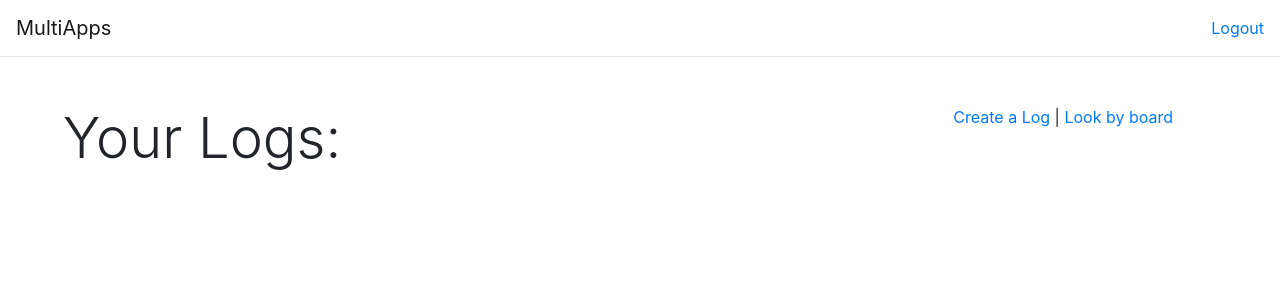
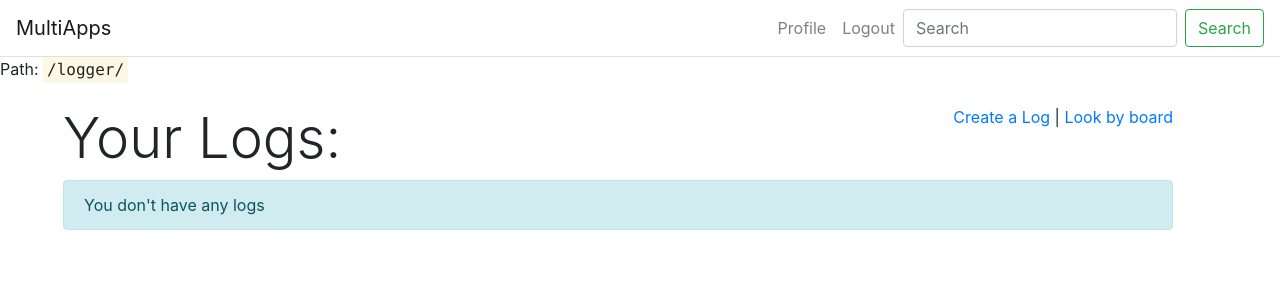
Before and after one commit to LaxmanChoudhary/MultiApps, a Django app: page /logger/ in a window 1280 px wide. Shown: the top 300 px of the page. Run offline with Django 3.2, Linux system fonts and the light colour scheme; the visitor is signed in with stand-in values (Sample User, id 1); data that the repository does not hold is empty; some libraries are stand-ins or nearby versions.

Commit message:
fixed forms.py

```diff
--- a/home/static/css/logger.css
+++ b/home/static/css/logger.css
@@ -0,0 +1,6 @@
+.disabledapp {
+	color: currentColor;
+	cursor: not-allowed;
+	opacity: 0.5;
+	pointer-events: none;
+}
--- a/home/templates/base.html
+++ b/home/templates/base.html
@@ -18,21 +18,40 @@
   </head>
   <body>
     <!-- Image and text -->
-    <nav class="navbar navbar-light border-bottom">
+    <nav class="navbar navbar-expand-md navbar-light border-bottom">
       <a class="navbar-brand" href="{% url 'home:index' %}">
         MultiApps
       </a>
-        <ul class="navbar-nav">
+      <button class="navbar-toggler" type="button" data-toggle="collapse" data-target="#navbarNavAltMarkup" aria-controls="navbarNavAltMarkup" aria-expanded="false" aria-label="Toggle navigation">
+          <span class="navbar-toggler-icon"></span>
+      </button>
+      <div class="collapse navbar-collapse" id="navbarNavAltMarkup">
+        <div class="navbar-nav ml-auto">
         {% if user.is_authenticated %}
-            <li class="nav-item"><a href="{% url "logout" %}?next={% url "home:index" %}" title="">Logout</a></li>
+            <a class="nav-link" href="{% url "home:profile" %}">Profile</a>
+            <a class="nav-link" href="{% url "logout" %}?next={% url "home:index" %}" title="">Logout</a>
+            <form class="form-inline my-0">
+                <input class="form-control mr-sm-2" type="search" placeholder="Search" aria-label="Search">
+                <button class="btn btn-outline-success my-2 my-sm-0" type="submit">Search</button>
+            </form>
         {% else %}
-            <li class="nav-item"><a href="{% url "login" %}?next={{ request.path }}">Login</a></li>
+            <a class="nav-link" href="{% url "login" %}?next={{ request.path }}">Login</a>
         {% endif %}
-        </ul>
+        </div>
+      </div>
     </nav>
+
+    <span class="float-left">
+    {% if request %}
+        <p>Path: <span class="text-monospace mark p-1">{{ request.path }}</span></p>
+    {% else %}
+        <p>No path!</p>
+    {% endif %}
+    </span>
 
     {% block content %}
     {% endblock content %}
+
     <!-- Optional JavaScript -->
     <!-- jQuery first, then Popper.js, then Bootstrap JS -->
 
--- a/home/urls.py
+++ b/home/urls.py
@@ -1,8 +1,9 @@
 from django.urls import path
-from home.views import HomeView
+from home.views import HomeView, ProfileView
 
 app_name='home'
 
 urlpatterns = [
 	path('', HomeView.as_view(), name="index"),
+	path('profile/', ProfileView.as_view(), name='profile'),
 ]
--- a/logger/models.py
+++ b/logger/models.py
@@ -1,10 +1,11 @@
 from django.db import models
-
+from django.conf import settings
 # Create your models here.
 
 
 class Board(models.Model):
     name = models.CharField(max_length=128)
+    creator = models.ForeignKey(settings.AUTH_USER_MODEL, on_delete=models.CASCADE, default=1)
 
     def __str__(self):
         return self.name
@@ -15,6 +16,7 @@ class Topic(models.Model):
     name = models.CharField(max_length=128)
     description = models.TextField(default="")
     boards = models.ForeignKey(Board, on_delete=models.CASCADE)
+    creator = models.ForeignKey(settings.AUTH_USER_MODEL, on_delete=models.CASCADE, default=1)
 
     def __str__(self):
         return 'Topic: {} | Board: {} | created: {}'.format(self.name, self.boards, self.date)
--- a/logger/templates/logger/board_list.html
+++ b/logger/templates/logger/board_list.html
@@ -5,7 +5,7 @@
     <h4 class="display-4">Your Boards:</h4>
     <ul>
     	{% for board in board_list %}
-    		<li><a class="text-decoration-none" href="#">{{ board.name }}</a></li>
+    		<li><a class="text-decoration-none" href="{% url "logger:boarddetail" board.id %}">{{ board.name }}</a></li>
     	{% endfor %}
     </ul>
 </div>
--- a/logger/templates/logger/log_main.html
+++ b/logger/templates/logger/log_main.html
@@ -3,16 +3,20 @@
 {% block content %}
     <div class="container m-5">
     	<div class="float-right">
-    		<p><a href="#" title="">Create a Log</a> |
+    		<p><a href="{% url "logger:logcreate" %}" title="">Create a Log</a> |
     		<a href="{% url "logger:boardlist" %}">Look by board</a></p>
     	</div>
     	<h4 class="display-4">Your Logs:</h4>
+        {% if topic_list %}
         <ul>
             {% for topic in topic_list %}
-    			<li>{{ topic.name|title }} - {{ topic.date }}<br>
+                <li><a class="text-decoration-none" href="{% url "logger:logdetail" topic.id %}">{{ topic.name|title }}</a> - {{ topic.date }}<br>
                     &nbsp;&nbsp;<a href="#">Edit</a> |
                     <a href="#">Delete</a></li>
             {% endfor %}
         </ul>
+        {% else %}
+            <p class="alert alert-info">You don't have any logs</p>
+        {% endif %}
     </di>
 {% endblock content %}
--- a/logger/urls.py
+++ b/logger/urls.py
@@ -1,9 +1,15 @@
 from django.urls import path
-from logger.views import LogListView, BoardListView
+from logger.views import *
 
 app_name = 'logger'
 
-urlpatterns=[
-	path('', LogListView.as_view(), name='loglist'),
-	path('boards/', BoardListView.as_view(), name='boardlist'),
+urlpatterns = [
+    #model- Topic
+    path('', LogListView.as_view(), name='loglist'),
+    path('log/<int:pk>/', LogDetailView.as_view(), name='logdetail'),
+    path('log/create/', LogCreateView.as_view(), name='logcreate'),
+
+    #model- Board
+    path('boards/', BoardListView.as_view(), name='boardlist'),
+    path('board/<int:pk>/', BoardDetailView.as_view(), name='boarddetail'),
 ]
--- a/logger/views.py
+++ b/logger/views.py
@@ -1,15 +1,55 @@
-from django.shortcuts import render
-from django.views.generic import ListView
+from django.shortcuts import render, get_object_or_404, get_list_or_404, redirect
+from django.views.generic import ListView, DetailView, CreateView
+from django.views import View
 from logger.models import Topic, Board
 from django.contrib.auth.mixins import LoginRequiredMixin
 from django.urls import reverse, reverse_lazy
+from .forms import CreateForm
 
 # Create your views here.
 class LogListView(LoginRequiredMixin, ListView):
 	model = Topic
 	template_name = 'logger/log_main.html'
 	success_url = reverse_lazy('logger:loglist')
+	def get_queryset(self):
+		qs = super(ListView, self).get_queryset()
+		return qs.filter(creator=self.request.user)
+
+class LogDetailView(LoginRequiredMixin, DetailView):
+	model = Topic
+	template_name = 'logger/log_detail.html'
+
+class LogCreateView(LoginRequiredMixin, View):
+	template_name = 'logger/log_form.html'
+	success_url = reverse_lazy('logger:loglist')
+
+	def get(self, request, pk=None):
+		form = CreateForm(request.GET or None, user=request.user)
+		ctx={'form':form}
+		return render(request, self.template_name, ctx)
+
+	def post(self, request, pk=None):
+		form = CreateForm(request.POST, request.FILES or None, user=request.user)
+		'''
+		if not form.is_valid():
+		ctx = {'form':form}
+		return render(request, self.template_name, ctx)
+		'''
+		topic = Topic(date=request.POST['date'], name=request.POST['name'],
+			description=request.POST['description'], creator=request.user,
+			boards=Board.objects.get(pk=request.POST['boards']))
+		topic.save()
+		return redirect(self.success_url)
 
 class BoardListView(LoginRequiredMixin, ListView):
 	model = Board
 	template_name = 'logger/board_list.html'
+
+class BoardDetailView(LoginRequiredMixin, View):
+	template_name = 'logger/log_main.html'
+
+	def get(self, request, pk):
+		bd = get_object_or_404(Board, pk=pk)
+		topics = get_list_or_404(Topic, boards=bd)
+		ctx={'topic_list':topics}
+		return render(request, self.template_name, ctx)
```
Also changed, not shown: home/templates/home/index.html (+5 -5 lines), home/templates/home/profile.html (added, +8 -0 lines), home/views.py (+7 -0 lines), logger/forms.py (added, +24 -0 lines), logger/templates/logger/log_detail.html (added, +9 -0 lines), logger/templates/logger/log_form.html (added, +35 -0 lines), logger/migrations/0004_auto_20200822_2126.py (added). Lines whose indentation alone changed are shown as unchanged.
